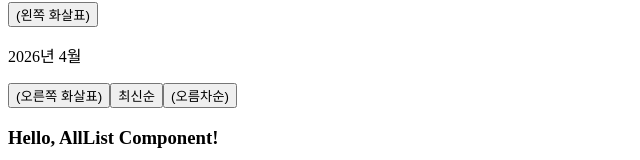
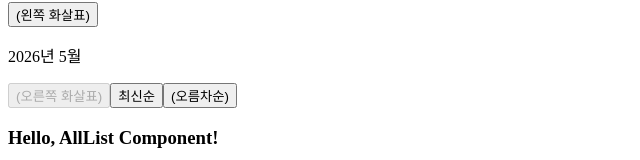
Before and after one commit to SCESecure/AI_Account_Tracker, a React (Vite) app: page / in a window 1280 px wide. Both pictures are taken after a click on the button "리스트". Shown: the part 87-247 px from the top of the page, without its empty margins (0-640 px from the left). Built offline with nearby package versions, Linux system fonts and the light colour scheme.

Commit message:
화살표 버튼을 누를 때 마다 날짜 변화함

```diff
--- a/src/components/Body/List/Align.tsx
+++ b/src/components/Body/List/Align.tsx
@@ -1,14 +1,44 @@
+import { useState } from "react";
+
 export default function Align() {
   const date = new Date();
+  const [year, setYear] = useState<number>(date.getFullYear());
+  const [month, setMonth] = useState<number>(date.getMonth() + 1);
+
+  const dateMinusHandler = (): void => {
+    if (month <= 1) {
+      setMonth(12);
+      setYear(year - 1);
+      return;
+    }
+    setMonth(month - 1);
+    return;
+  };
+  const datePlusHandler = (): void => {
+    if (month >= 12) {
+      setMonth(1);
+      setYear(year + 1);
+      return;
+    }
+    setMonth(month + 1);
+    return;
+  };
 
   return (
     <>
       {/* 날짜 부분 */}
-      <button type="button">(왼쪽 화살표)</button>
+      <button type="button" onClick={dateMinusHandler}>
+        (왼쪽 화살표)
+      </button>
       <p>
-        {date.getFullYear()}년 {date.getMonth()}월
+        {year}년 {month}월
       </p>
-      <button>(오른쪽 화살표)</button>
+      <button
+        onClick={datePlusHandler}
+        disabled={month >= date.getMonth() + 1 && year >= date.getFullYear()}
+      >
+        (오른쪽 화살표)
+      </button>
 
       <button>최신순</button>
       <button>(오름차순)</button>
```
